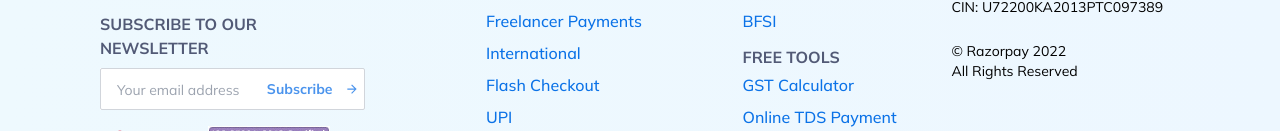
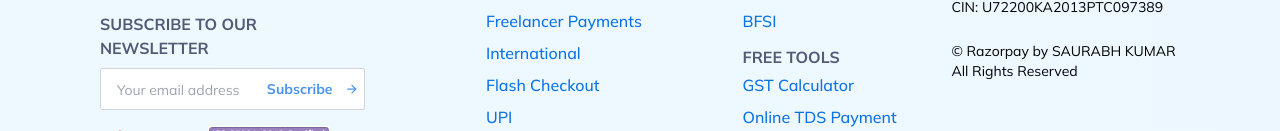
Before and after one commit to s11saurabh/RPC123, a website built with Vite: page index.html in a window 1280 px wide. Shown: the part 8116-8247 px from the top of the page. Built offline with nearby package versions, Linux system fonts and the light colour scheme.

Commit message:
Update index.html

```diff
--- a/index.html
+++ b/index.html
@@ -6,7 +6,7 @@
     <meta name="viewport" content="width=device-width, initial-scale=1.0">
     <link rel="stylesheet" href="main.css">
     <script src="https://unpkg.com/feather-icons"></script>
-    <title>Razorpay</title>
+    <title>Razorpay BY SAURABH</title>
 
         <!-- google font -->
         <link rel="preconnect" href="https://fonts.googleapis.com" />
@@ -1960,7 +1960,7 @@
               <br />Karnataka, India <br />CIN: U72200KA2013PTC097389
             </p>
             <div class="font-mullish mt-6">
-              <p class="text-sm">© Razorpay 2022</p>
+              <p class="text-sm">© Razorpay by SAURABH KUMAR</p>
               <p class="text-sm">All Rights Reserved</p>
             </div>
           </div>
```
